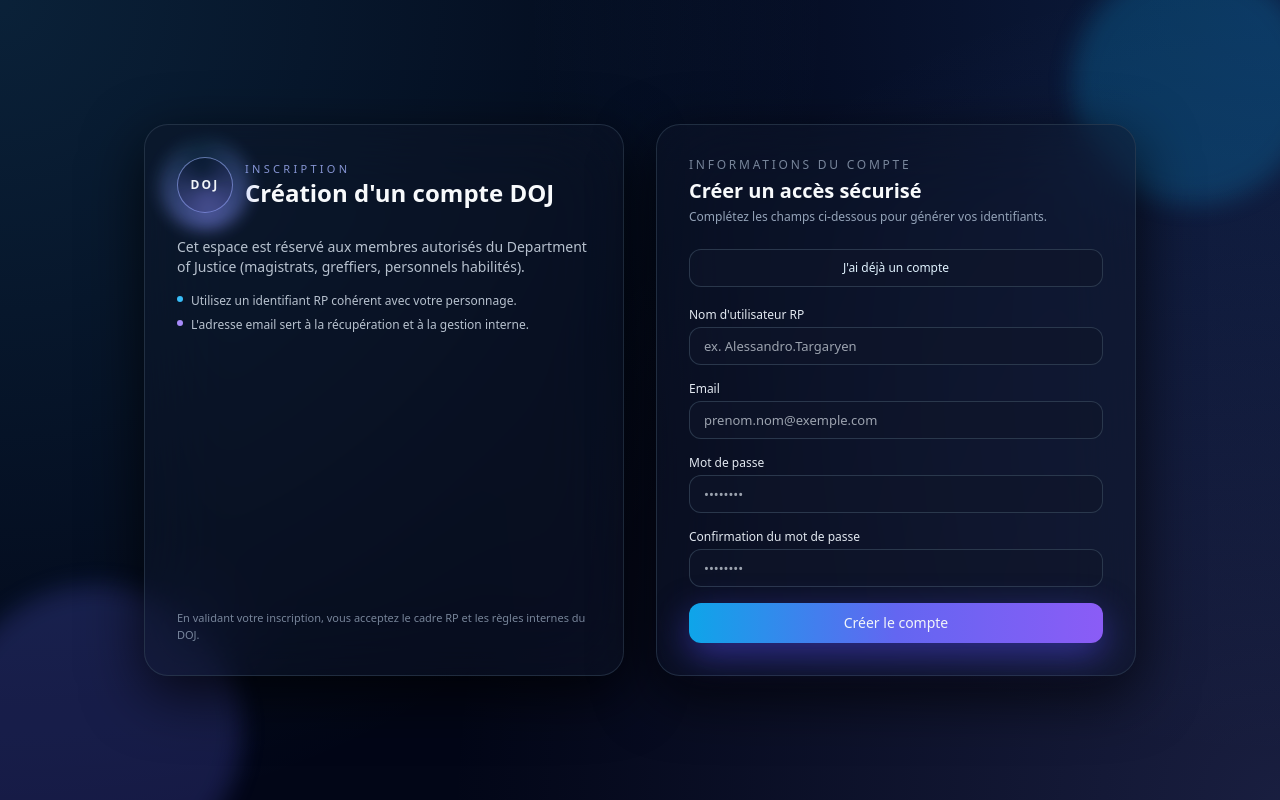
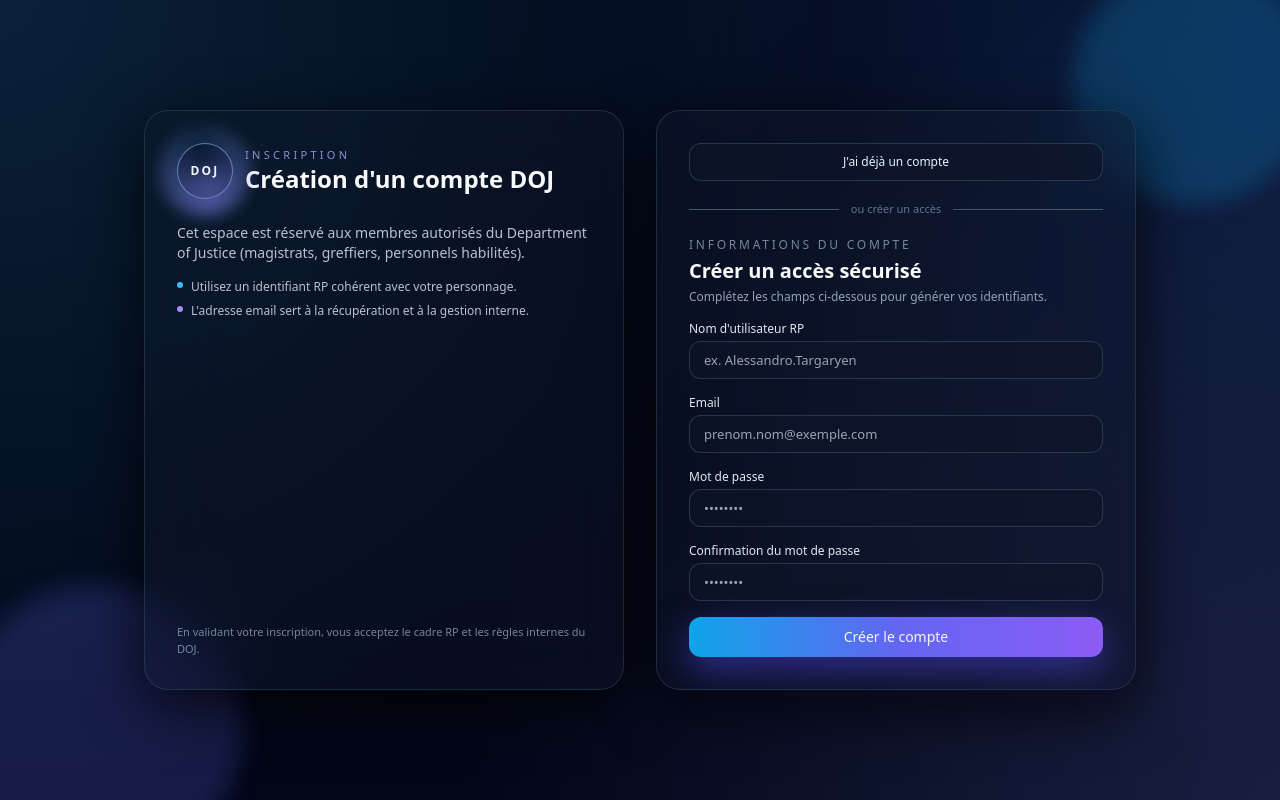
Before and after one commit to zealess/doj-frontend, a Next.js app: page /register in a window 1280 px wide. Built offline with nearby package versions, Linux system fonts and the light colour scheme.

Commit message:
Correction ambiguité visuelle texte

```diff
--- a/app/page.tsx
+++ b/app/page.tsx
@@ -106,18 +106,7 @@ export default function LoginPage() {
 
         {/* Panneau droit : formulaire de connexion */}
         <section className="glass-card w-full md:w-1/2 p-6 md:p-8 flex flex-col">
-          <header className="mb-6">
-            <p className="text-xs uppercase tracking-[0.22em] text-slate-400/80 mb-1">
-              Connexion
-            </p>
-            <h2 className="text-lg md:text-xl font-semibold text-slate-50">
-              Se connecter à son espace
-            </h2>
-            <p className="text-xs text-slate-400 mt-1">
-              Entrez vos identifiants personnels pour accéder au portail.
-            </p>
-          </header>
-
+  {/* CTA d'abord */}
   <button
     type="button"
     onClick={() => router.push("/register")}
@@ -131,6 +120,19 @@ export default function LoginPage() {
     <span>ou se connecter</span>
     <span className="h-px flex-1 bg-slate-600" />
   </div>
+
+  {/* Titre lié au formulaire, juste au-dessus du form */}
+  <header className="mb-4">
+    <p className="text-xs uppercase tracking-[0.22em] text-slate-400/80 mb-1">
+      Connexion
+    </p>
+    <h2 className="text-lg md:text-xl font-semibold text-slate-50">
+      Se connecter à son espace
+    </h2>
+    <p className="text-xs text-slate-400 mt-1">
+      Entrez vos identifiants personnels pour accéder au portail.
+    </p>
+  </header>
 
           <form onSubmit={handleSubmit} className="space-y-4 flex-1 flex flex-col">
             <div className="space-y-1 text-xs">
--- a/app/register/page.tsx
+++ b/app/register/page.tsx
@@ -111,7 +111,23 @@ export default function RegisterPage() {
 
         {/* Formulaire */}
         <section className="glass-card w-full md:w-1/2 p-6 md:p-8 flex flex-col">
-          <header className="mb-6">
+  {/* CTA d'abord */}
+  <button
+    type="button"
+    onClick={() => router.push("/")}
+    className="mb-5 w-full text-xs font-medium text-sky-100 bg-slate-900/60 hover:bg-slate-800/80 border border-slate-700/80 transition-all duration-300 py-2.5 rounded-xl"
+  >
+    J&apos;ai déjà un compte
+  </button>
+
+  <div className="flex items-center gap-3 mb-5 text-[11px] text-slate-500">
+    <span className="h-px flex-1 bg-slate-600" />
+    <span>ou créer un accès</span>
+    <span className="h-px flex-1 bg-slate-600" />
+  </div>
+
+  {/* Titre juste au-dessus du formulaire */}
+  <header className="mb-4">
     <p className="text-xs uppercase tracking-[0.23em] text-slate-400/80 mb-1">
       Informations du compte
     </p>
@@ -122,14 +138,6 @@ export default function RegisterPage() {
       Complétez les champs ci-dessous pour générer vos identifiants.
     </p>
   </header>
-
-          <button
-            type="button"
-            onClick={() => router.push("/")}
-            className="mb-5 w-full text-xs font-medium text-sky-100 bg-slate-900/60 hover:bg-slate-800/80 border border-slate-700/80 transition-all duration-300 py-2.5 rounded-xl"
-          >
-            J&apos;ai déjà un compte
-          </button>
 
           <form onSubmit={handleSubmit} className="space-y-4 flex-1 flex flex-col">
             <div className="space-y-1 text-xs">
```
Lines whose indentation alone changed are shown as unchanged.
